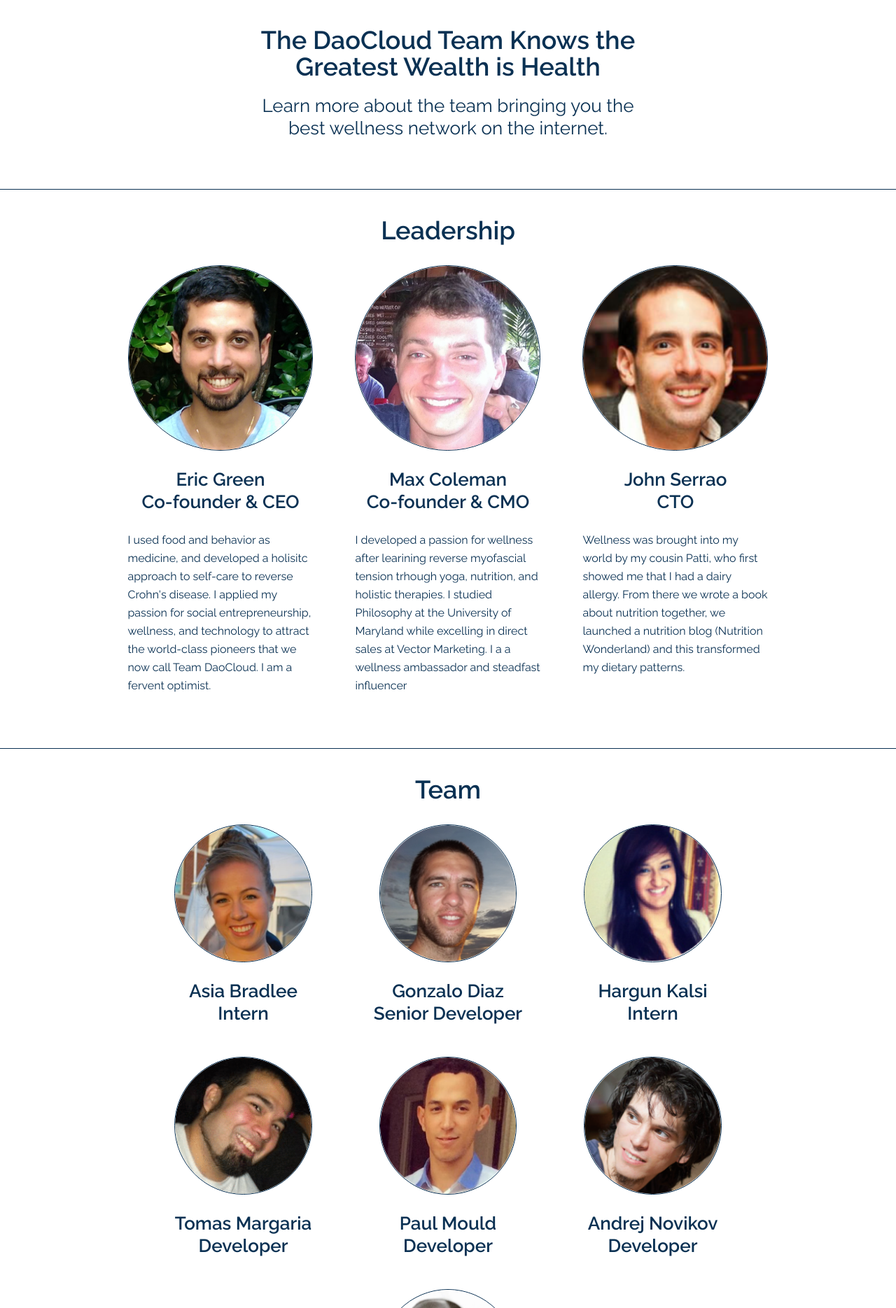
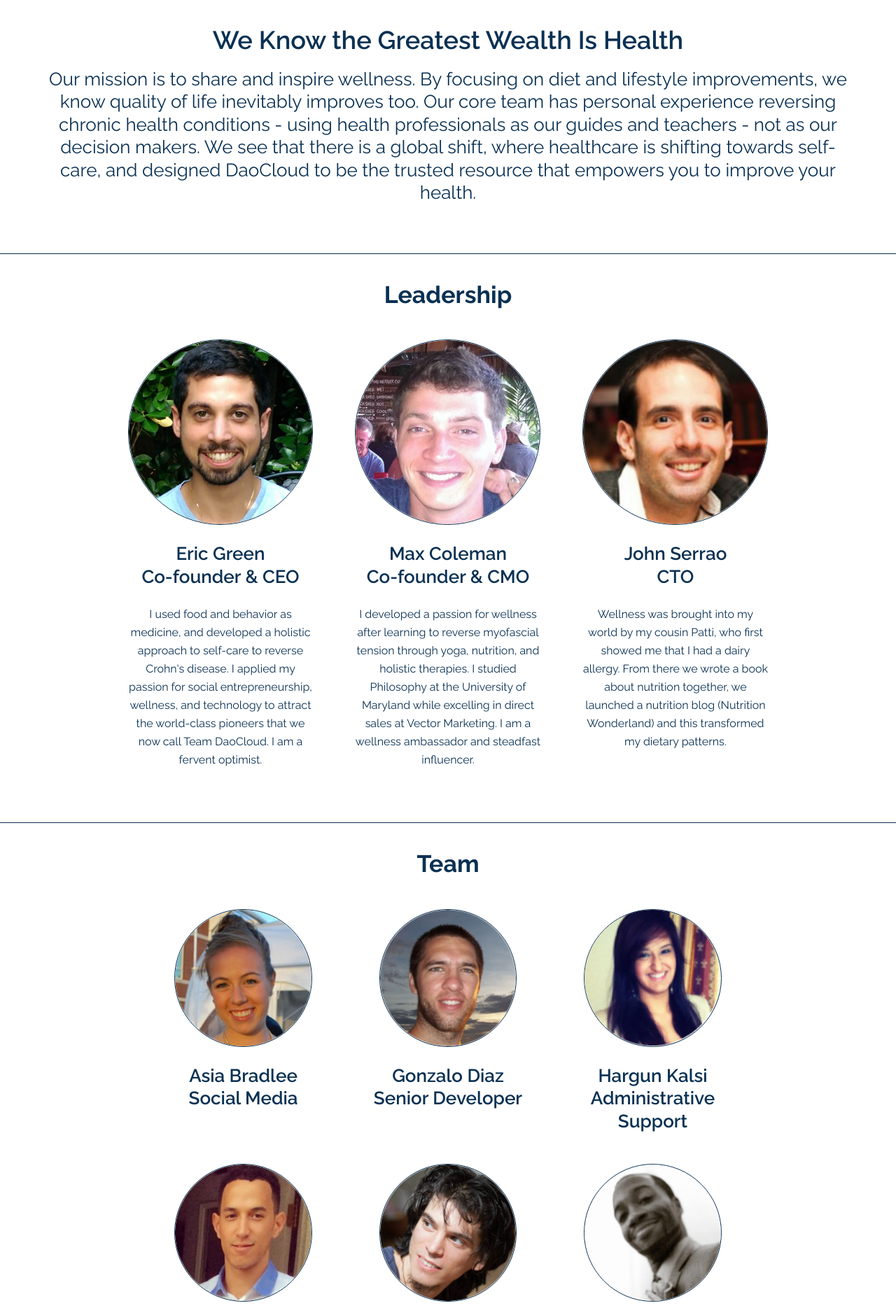
Before and after one commit to scottLike2015/DaoCloud-Landing-Page-2, a PHP site: page /about in a window 1280 px wide. Shown: the part 51-1920 px from the top of the page at 70% size. Run offline with PHP 8.4, Linux system fonts and the light colour scheme; some libraries are stand-ins or nearby versions.

Commit message:
About page finished out

```diff
--- a/about/index.html
+++ b/about/index.html
@@ -73,10 +73,8 @@
         <div class="container">
                 <div class="row">
                     <div class="col-lg-12 col-md-12 col-sm-12 col-xs-12">
-                            <h1>The DaoCloud Team Knows the <br>Greatest
-			    Wealth is Health
-			    </h1>
-			    <h3>Learn more about the team bringing you the<br> best wellness network on the internet.</h3>
+                     	<h1>We Know the Greatest Wealth Is Health</h1>
+			    		<h3>Our mission is to share and inspire wellness. By focusing on diet and lifestyle improvements, we know quality of life inevitably improves too. Our core team has personal experience reversing chronic health conditions - using health professionals as our guides and teachers - not as our decision makers. We see that there is a global shift, where healthcare is shifting towards self-care, and designed DaoCloud to be the trusted resource that empowers you to improve your health.</h3>
                     </div>
                 </div>
             </div>
@@ -85,16 +83,16 @@
         <div class="container">
                 <div class="row">
                     <div class="col-lg-10 col-md-10 col-sm-10 col-xs-10 col-lg-10 col-md-10 col-sm-10 col-xs-10 center-block ">
-                            <h1>Leadership</h1>
+                            <h2>Leadership</h2>
 		  	  <div class="row">
 		   	 <div class="col-lg-4 col-md-12 col-sm-12 col-xs-12">
 				 <div class="leader-thumb-img">
 					 <img class="img-responsive" src="../images/about_eric.png">
 				</div>
 				<h3 class="dao-position">Eric Green<br>
-				Co-founder & CEO
+				Co-founder &amp; CEO
 				</h3>
-				<p>I used food and behavior as medicine, and developed a holisitc approach to self-care to reverse Crohn's disease. I applied my passion for social entrepreneurship, wellness, and technology to attract the world-class pioneers that we now call Team DaoCloud. I am a fervent optimist. </p>
+				<p class="center-text">I used food and behavior as medicine, and developed a holistic approach to self-care to reverse Crohn's disease. I applied my passion for social entrepreneurship, wellness, and technology to attract the world-class pioneers that we now call Team DaoCloud. I am a fervent optimist. </p>
 		   </div>
 		   <div class="col-lg-4 col-md-12 col-sm-12 col-xs-12">
 				 <div class="leader-thumb-img">
@@ -102,16 +100,16 @@
 		  	       </div>
 				<h3 class="dao-position">
 					 Max Coleman <br>
-					 Co-founder & CMO
+					 Co-founder &amp; CMO
 				</h3>
-				<p>I developed a passion for wellness after learining reverse myofascial tension trhough yoga, nutrition, and holistic therapies. I studied Philosophy at the University of Maryland while excelling in direct sales at Vector Marketing. I a a wellness ambassador and steadfast influencer</p>
+				<p class="center-text">I developed a passion for wellness after learning to reverse myofascial tension through yoga, nutrition, and holistic therapies. I studied Philosophy at the University of Maryland while excelling in direct sales at Vector Marketing. I am a wellness ambassador and steadfast influencer.</p>
 		   </div>
 		   	<div class="col-lg-4 col-md-12 col-sm-12 col-xs-12">
 				 <div class="leader-thumb-img">
 					 <img class="img-responsive" src="../images/about_john.png">
 				</div>
 				<h3 class="dao-position">John Serrao<br>CTO</h3>
-				<p>Wellness was brought into my world by my cousin Patti, who first showed me that I had a dairy allergy. From there we wrote a book about nutrition together, we launched a nutrition blog (Nutrition Wonderland) and this transformed my dietary patterns.</p>
+				<p class="center-text">Wellness was brought into my world by my cousin Patti, who first showed me that I had a dairy allergy. From there we wrote a book about nutrition together, we launched a nutrition blog (Nutrition Wonderland) and this transformed my dietary patterns.</p>
 		   		</div>
                     	</div>
                 </div>
@@ -123,7 +121,7 @@
                 <div class="row">
 			<div class=" team-row col-lg-9 col-md-9 col-sm-9 col-xs-9 center-block">
 				<div class="row">
-					<h1>Team</h1>
+					<h2>Team</h2>
 		   	 <div class="col-lg-4 col-md-4 col-sm-6 col-xs-12">
  				 <div class="team-thumb-img">
 					 <img class="img-responsive" src="../images/about_asia.png">
@@ -131,7 +129,7 @@
 				<h3 class="dao-team-name">
 					Asia Bradlee<br>
 					<span "dao-team-pos">
-						Intern
+						Social Media
 					</span>
 
 				</h3>
@@ -151,18 +149,7 @@
  				</div>
 				<h3 class="dao-team-name">
 					Hargun Kalsi <br>
-					<span class="dao-team-pos">Intern</span>
-				</h3>
-		         </div>
-		   	 <div class="col-lg-4 col-md-4 col-sm-6 col-xs-12">
- 				 <div class="team-thumb-img">
-					 <img class="img-responsive" src="../images/about_tomas.png">
-
- 				</div>
-				<h3 class="dao-team-name">
-					Tomas Margaria
-					<span class="dao-team-pos">Developer</span>
-
+					<span class="dao-team-pos">Administrative Support</span>
 				</h3>
 		         </div>
 		   	 <div class="col-lg-4 col-md-4 col-sm-6 col-xs-12">
@@ -185,7 +172,7 @@
 					Developer</span>
 				</h3>
 		         </div>
-		   	 <div class="col-lg-4 col-md-4 col-sm-6 col-xs-12 center-block">
+		   	 <div class="col-lg-4 col-md-4 col-sm-6 col-xs-12">
  				 <div class="team-thumb-img">
 					 <img class="img-responsive" src="../images/about_aj.png">
  				</div>
@@ -206,7 +193,7 @@
                 <div class="row">
 			<div class=" team-row col-lg-9 col-md-9 col-sm-6 col-xs-10 col-offset-1 center-block">
 				<div class="Advisors">
-					<h1>Advisors</h1>
+					<h2>Advisors</h2>
 		   	 <div class="col-lg-4 col-md-4 col-sm-12 col-xs-12">
  				 <div class="team-thumb-img">
 					 <img class="img-responsive" src="../images/about_jo.png">
@@ -242,7 +229,39 @@
                 </div>
             </div>
         </section>
+
+        <!--Section for Credits-->
+        <section id="about-row5-section" class="section border-sec">
+        	<div class="container">
+                <div class="row">
+					<div class=" team-row col-lg-9 col-md-9 col-sm-6 col-xs-10 col-offset-1 center-block">
+						<div class="Advisors">
+							<h2>Credits</h2>
+							<p class="center-text">This website wouldn't be possible without the open source community and generous licensing from other creative professionals. Photos used on this site are from <a href="http://flickr.com">Flickr</a>, using the <a href="https://creativecommons.org/licenses/by/2.0">Creative Commons Attribution Licnese, v2.0</a>. Icons we used are available under an attribution license on <a href="http://thenounproject.com">The Noun Project</a>. Individual authors of assets used around the site are noted below:</p>
+
+							<h3>Photos</h3>
+							<p class="center-text">Cityscape: <a href="https://www.flickr.com/photos/31246066@N04/4484988619">Ian Sane</a></p>
+							<p class="center-text">Front page: <a href="https://www.flickr.com/photos/zachd1_618/8544069414">Zach Dischner</a></p>
+							<p class="center-text">Sunrise:	<a href="https://www.flickr.com/photos/126057645@N04/14749473449">Izu Navi</a></p>
+
+							<h3>Icons</h3>
+							<p class="center-text">Barricade: <a href="https://iconsmind.com">Icons Mind Team</a></p>
+							<p class="center-text">Bullhorn: <a href="http://www.amychiangworks.com">Amy Chiang</a></p>
+							<p class="center-text">Flag: <a href="http://linhpham.me">Pham Thi Dieu Linh</a></p>
+							<p class="center-text">Happy Faces: <a href="http://mailchimp.com">Mailchimp Team</a></p>
+							<p class="center-text">Pen:	<a href="http://www.nozzman.com">Bram Van Rijen</a></p>
+							<p class="center-text">People: <a href="http://cargocollective.com/daraullrich">Dara Ullrich</a></p>
+							<p class="center-text">Profile:	<a href="http://www.ryanbeck.me">Ryan Beck</a></p>
+							<p class="center-text">Map:	<a href="https://dribbble.com/Sesi">Ema Dimitrova</a></p>
+							<p class="center-text">Shopfront: <a href="http://www.christianwad.dk">Christian Wad</a></p>
+							<p class="center-text">Tree: <a href="http://thenounproject.com/brian.hurshman">Brian Hurshman</a></p>
+						</div>
+					</div>
+				</div>
+			</div>
+		</section>
 	 </div>
+
         <footer id="footer" class="section">
             <div class="container">
                 <div class="row">
--- a/css/style.css
+++ b/css/style.css
@@ -3795,12 +3795,6 @@ header.navbar {
 	margin: 25px 0px;
 	margin-bottom: 45px;
 }
-#about-row4-section::after
-{
-	content:" ";
-	display: block;
-	padding-bottom: 37.65vw;
-}
 
 
 /******************************************************************* */
@@ -3841,69 +3835,63 @@ header.navbar {
 /************************ About Section Styles **************************/
 /************************************************************************/
 
-#about-row1-section h1
-{
+#about-row1-section h1 {
   margin-bottom: 20px;
 }
 
-#about-row2-section p
-{
+#about-row2-section p {
   font-size: 16px;
 }
-#about-row1-section h3
-{
+
+#about-row1-section h3 {
   font-weight: normal;
 }
-#about-row2-section .col-lg-4{
+
+#about-row2-section .col-lg-4 {
   padding: 0px 30px;
 }
 
-#about-row2-section img
-{
+#about-row2-section img {
   width: 100%;
   max-width: 400px;
   margin: 0 auto;
 }
 
-
-.team-row img
-{
+.team-row img {
   width: 75%;
   margin: 0 auto;
   max-width: 330px;
-
-}
-#about-content img
-{
+}
+
+#about-content img {
   border: 1px solid #0a3153;
   border-radius: 450px;
 }
-#about-row2-section h1, .team-row  h1
-{
+
+#about-row2-section h1, .team-row  h1 {
   margin-bottom: 30px;
-
-}
-#about-row2-section h3, .team-row h3
-{
+}
+
+#about-row2-section h3, .team-row h3 {
   font-weight: 600;
-
-}
-#about-row2-section h3
-{
+}
+
+#about-row2-section h3 {
   margin: 25px 0px;
 }
-.team-row h3
-{
+
+.team-row h3 {
   margin: 25px 0px;
   margin-bottom: 45px;
 }
-#about-row4-section::after
-{
-  content:" ";
-  display: block;
-  padding-bottom: 37.65vw;
-}
-
+
+.center-text {
+  text-align: center;
+}
+
+#about-content h2 {
+  padding-bottom: 35px;
+}
 
 /************************************************************************/
 /************************ Investor Page Styles **************************/
```
Also changed, not shown: index.html (+0 -7 lines).
